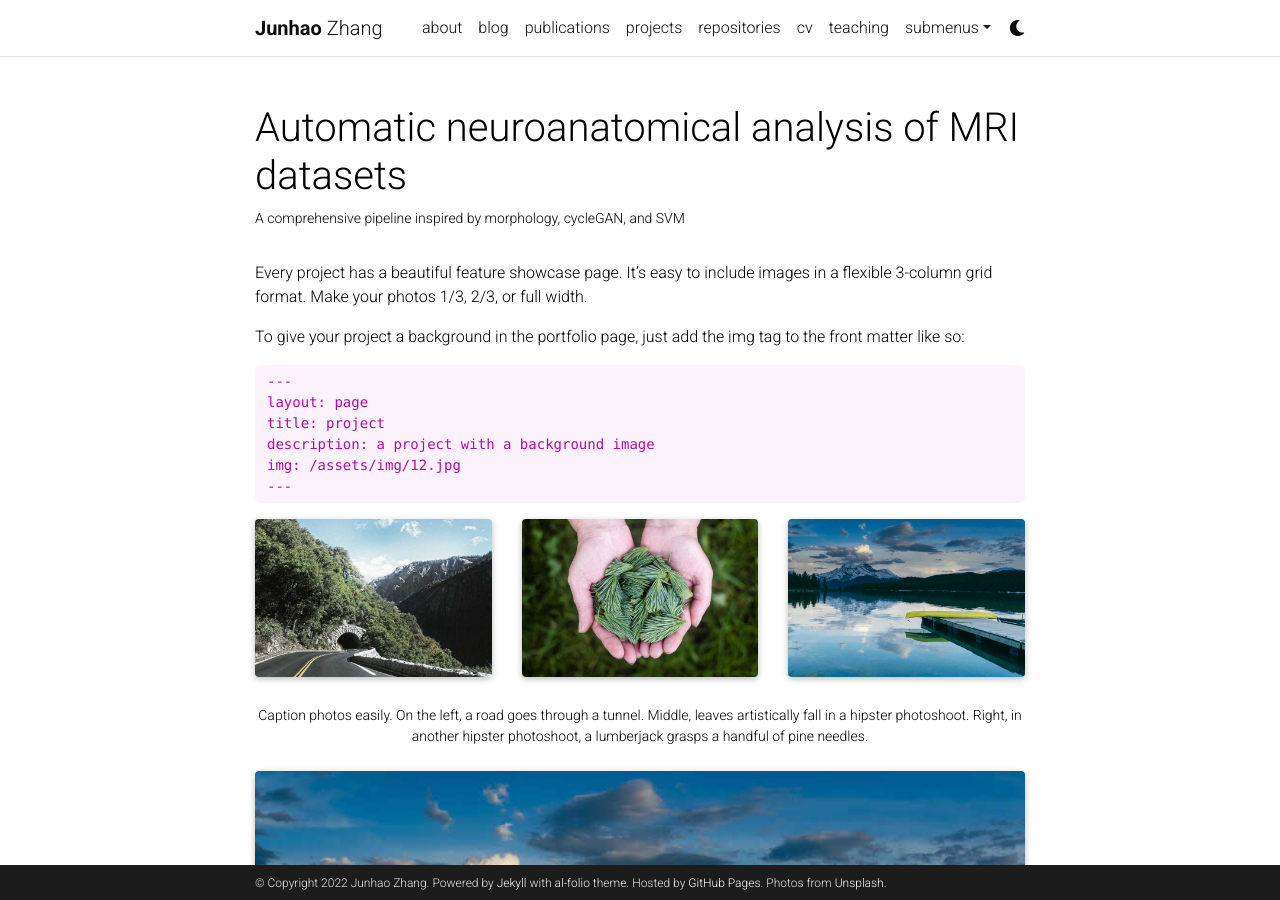
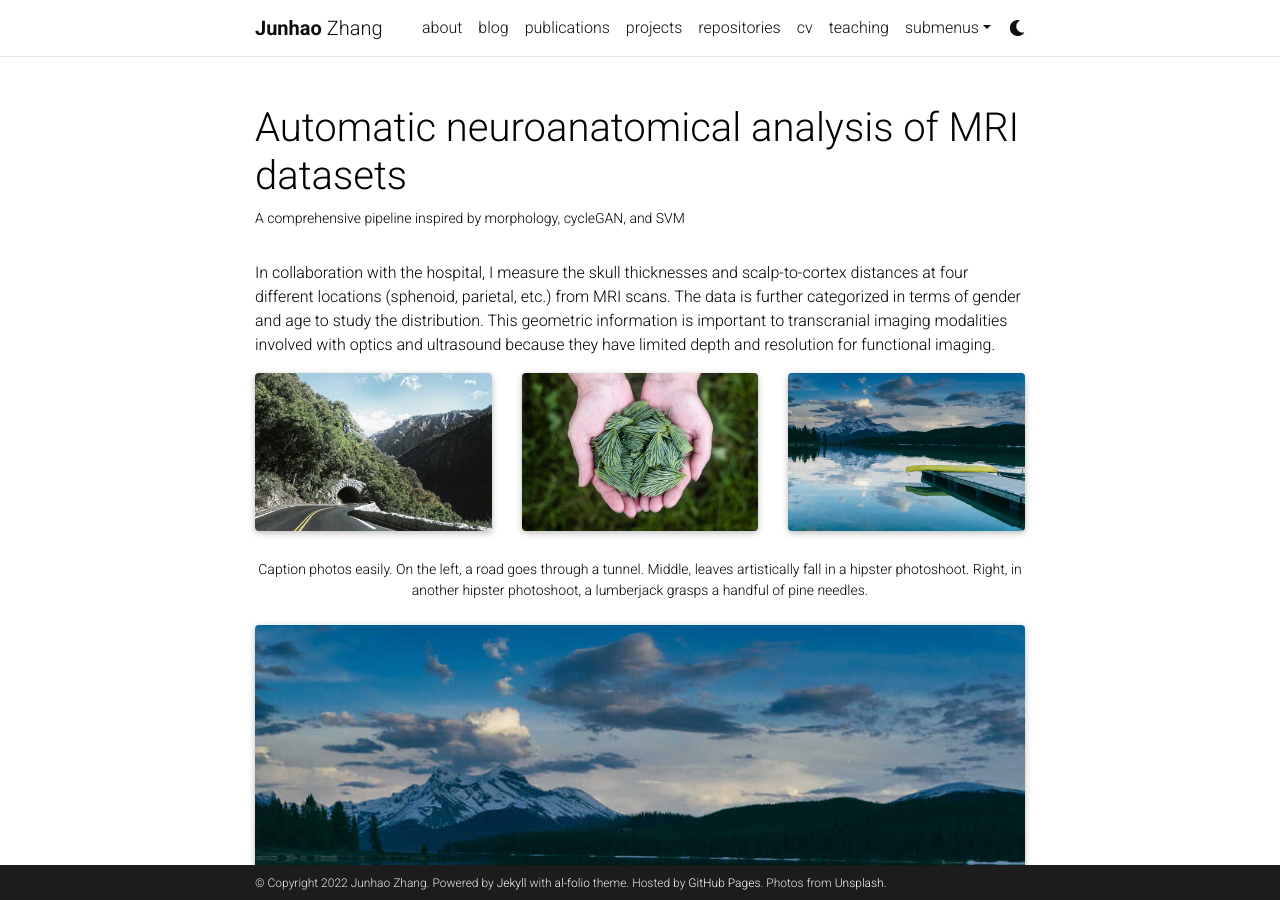
Before and after one commit to Junha0Zhang/junha0Zhang.github.io, a Jekyll site: the page built from _projects/2_project.md, in a window 1280 px wide and 900 px high. Built offline with Jekyll 4.4.1, drawn with Linux system fonts in a browser that asks for light colours; full-size pictures stand in for the smaller copies a plugin makes; comment, search, counter and statistics services are not loaded; a style sheet for code colours, icons or effects is not loaded.

Commit message:
Update 2_project.md

```diff
--- a/_projects/2_project.md
+++ b/_projects/2_project.md
@@ -6,19 +6,7 @@ img: assets/img/3.jpg
 importance: 2
 category: Medical Imaging
 ---
-
-Every project has a beautiful feature showcase page.
-It's easy to include images in a flexible 3-column grid format.
-Make your photos 1/3, 2/3, or full width.
-
-To give your project a background in the portfolio page, just add the img tag to the front matter like so:
-
-    ---
-    layout: page
-    title: project
-    description: a project with a background image
-    img: /assets/img/12.jpg
-    ---
+In collaboration with the hospital, I measure the skull thicknesses and scalp-to-cortex distances at four different locations (sphenoid, parietal, etc.) from MRI scans. The data is further categorized in terms of gender and age to study the distribution. This geometric information is important to transcranial imaging modalities involved with optics and ultrasound because they have limited depth and resolution for functional imaging.
 
 <div class="row">
     <div class="col-sm mt-3 mt-md-0">
```
